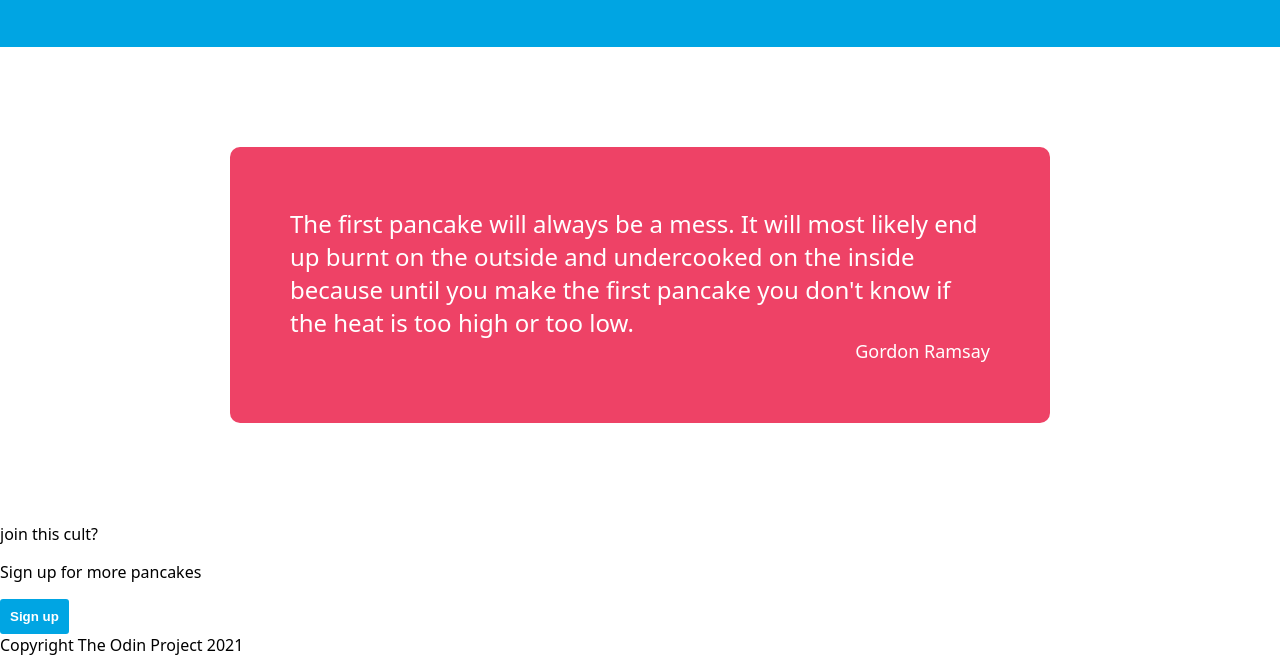
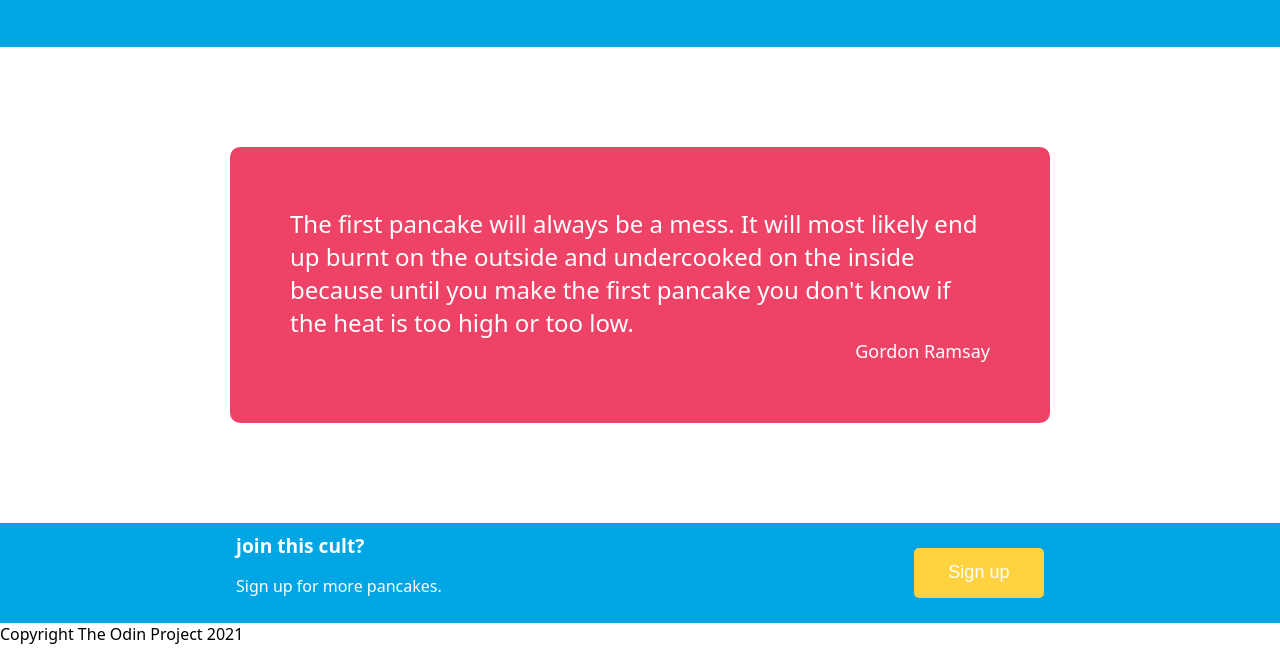
Before and after one commit to picnictl/Landing-Page, a plain HTML site: page index.html in a window 1280 px wide. Shown: the part 973-1629 px from the top of the page. Drawn offline with Linux system fonts and the light colour scheme.

Commit message:
completed section3 and button

```diff
--- a/index.html
+++ b/index.html
@@ -23,7 +23,7 @@
             <p>Bacon pancakes making Bacon Pancake take some bacon and I put it in a pancake.
                Bacon Pancakes that's what it's gonna make. Bacon Pancake!</p>
             <p>Jacob "Jake" the Dog,Sr.</p>
-            <button>More pancakes pls</button>
+            <button class="pancake">More pancakes pls</button>
             </div>
             <div class="section1-img">
                 <img id="image1" src="./image/section1-image.jpg">
@@ -59,12 +59,15 @@
         </div>
         </div>
         <div class="section3">
-            <div class="container">
                 <div class="section3-text">
+                <div class="question">
                     join this cult?
                 </div>
-                <p>Sign up for more pancakes</p>
-                <button class="sign-up">Sign up</button>
+                <p>Sign up for more pancakes.</p>
+                </div>
+
+                <button class="signup">Sign up</button>
+
             </div>
         </div>
         <div class="footer">
--- a/style.css
+++ b/style.css
@@ -60,7 +60,7 @@ ul {
     padding: 100px;
 }
 
-button {
+.pancake {
     max-width: 150px;
     background-color: #00a5e3;
     color: white;
@@ -137,5 +137,39 @@ button {
     display: flex;
     justify-content: flex-end;
     width: 100%;
+}
 
+
+.section3 {
+    background-color: #00a5e3;
+    color: white;
+    height: 100px;
+    display: flex;
+    justify-content: space-around;
+    align-items: center;
 }
+
+.section3-text {
+    display: flex;
+    flex-direction: column;
+}
+
+
+.signup {
+    background-color: #FFD23F;
+    color: white;
+    font-weight: bolders;
+    font-size: large;
+    display: flex;
+    justify-content: center;
+    align-items: center;
+    height: 50px;
+    width: 130px;
+    border-radius: 5px;
+    border: none;
+}
+
+.question {
+    font-size: larger;
+    font-weight: bolder;
+}
```
